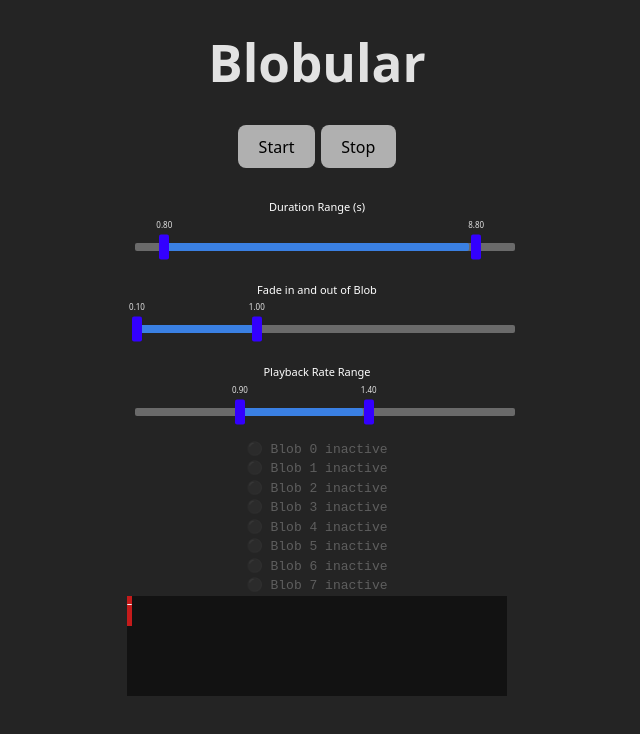
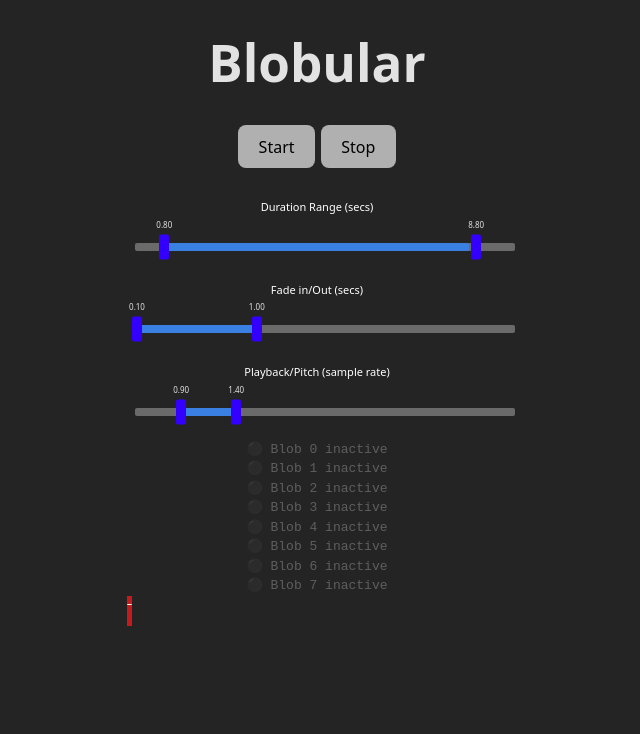
Before and after one commit to thinknoise/blobular, a React (Vite) app: page / in a window 1280 px wide. Shown: the top 734 px of the page, without its empty margins (323-963 px from the left). Built offline with nearby package versions, Linux system fonts and the light colour scheme.

Commit message:
control labels

```diff
--- a/src/components/AudioBlobularPlayer/AudioBlobularPlayer.css
+++ b/src/components/AudioBlobularPlayer/AudioBlobularPlayer.css
@@ -2,5 +2,4 @@
   position: relative;
   width: 100%;
   height: 100px;
-  background-color: rgba(0, 0, 0, 0.5);
-}
+  /* background-color: rgba(0, 0, 0, 0.5); */}
--- a/src/components/BlobDisplay/BlobControls.tsx
+++ b/src/components/BlobDisplay/BlobControls.tsx
@@ -21,7 +21,7 @@ const BlobControls = ({
   return (
     <div className="blob-controls">
       <BlobRangeSlider
-        label="Duration Range (s)"
+        label="Duration Range (secs)"
         range={durationRange}
         setRange={setDurationRange}
         min={0.1}
@@ -30,7 +30,7 @@ const BlobControls = ({
       />
 
       <BlobRangeSlider
-        label="Fade in and out of Blob"
+        label="Fade in/Out (secs)"
         range={fadeRange}
         setRange={setFadeRange}
         min={0.1}
@@ -39,11 +39,11 @@ const BlobControls = ({
       />
 
       <BlobRangeSlider
-        label="Playback Rate Range"
+        label="Playback/Pitch (sample rate)"
         range={playbackRateRange}
         setRange={setPlaybackRateRange}
         min={0.5}
-        max={2.0}
+        max={4.0}
         step={0.05}
       />
     </div>
```
